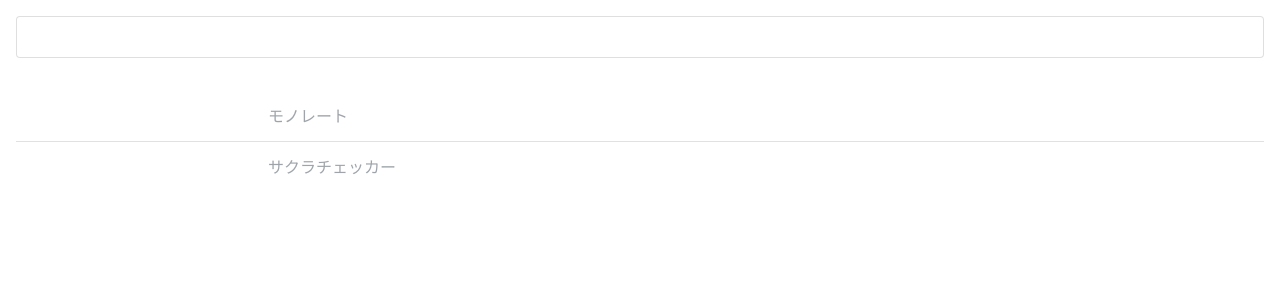
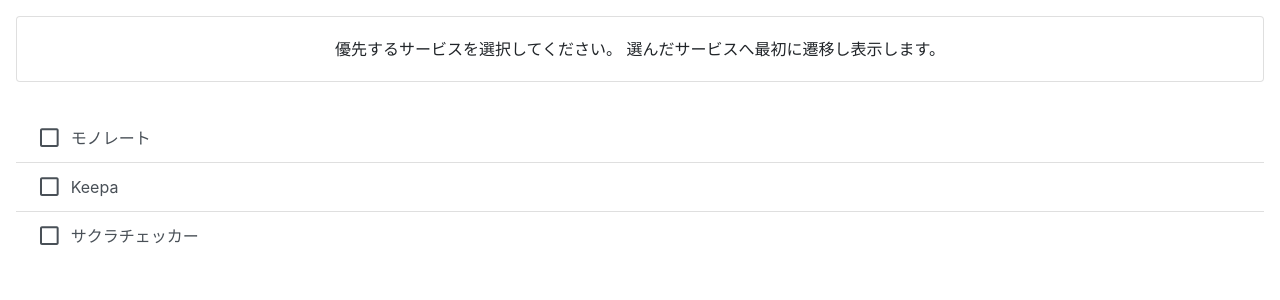
Before and after one commit to sharkpp/amazon-price-check, a React (Create React App) app: page / in a window 1280 px wide. Shown: the top 300 px of the page. Built offline with nearby package versions, Linux system fonts and the light colour scheme.

Commit message:
追加 設定の実装

```diff
--- a/package.json
+++ b/package.json
@@ -5,9 +5,11 @@
   "dependencies": {
     "@forevolve/bootstrap-dark": "^1.0.0-alpha.845",
     "@fortawesome/fontawesome-svg-core": "^1.2.25",
+    "@fortawesome/free-regular-svg-icons": "^5.11.2",
     "@fortawesome/free-solid-svg-icons": "^5.11.2",
     "@fortawesome/react-fontawesome": "^0.1.7",
     "bootstrap": "^4.3.1",
+    "localforage": "^1.7.3",
     "react": "^16.11.0",
     "react-bootstrap": "^1.0.0-beta.14",
     "react-dom": "^16.11.0",
--- a/src/App.css
+++ b/src/App.css
@@ -41,3 +41,12 @@
   padding-right: 2rem;
   text-align: left;
 }
+
+.config-message {
+  margin: 1rem;
+}
+
+.config-message .card-body {
+  text-align: center;
+  word-break: keep-all;
+}
--- a/src/App.js
+++ b/src/App.js
@@ -1,5 +1,5 @@
 import React from 'react';
-import { useEffect } from'react';
+import { useEffect, useState } from'react';
 import './App.css';
 
 import { Form } from 'react-bootstrap';
@@ -8,42 +8,84 @@
 import { Card } from 'react-bootstrap';
 import { Table } from 'react-bootstrap';
 
+import localforage from 'localforage';
+
 //import MainView from './main/mainView';
 import AmazonProductCard from './components/AmazonProductCard';
 import CheckerServiceLink from './components/CheckerServiceLink';
 
 
 const CheckerServiceList = [
-  {id: 'mnrate',         name: 'モノレート', getUrl: (asin) => `https://mnrate.com/item/aid/${asin}` },
+  {id: 'mnrate', name: 'モノレート', getUrl: (asin) => `https://mnrate.com/item/aid/${asin}` },
+  {id: 'keepa', name: 'Keepa', getUrl: (asin) => `https://keepa.com/#!product/5-${asin}` },
   {id: 'sakura-checker', name: 'サクラチェッカー', getUrl: (asin) => `https://sakura-checker.jp/search/${asin}` },
 ];
 const CheckerServiceListLookup = CheckerServiceList.reduce((r, checkerService, index) => (r[checkerService.id] = index, r), {});
 
+const KeyConfigPrimaryCheckerService = 'config.primary-checker';
 
 function App({ queryParams }) {
+  const [ primaryChecker, setPrimaryChecker ] = useState();
 
-  console.log('queryParams',queryParams);
+  //console.log('queryParams',queryParams);
   useEffect(() => {
-    console.log('queryParams.',queryParams);
-    if (queryParams.asin) {
-      const ASIN = queryParams.asin;
-      //window.location.href = `https://mnrate.com/item/aid/${ASIN}`;
-      //window.open(`https://mnrate.com/item/aid/${ASIN}`, '_blank');
-    }
+    //console.log('queryParams.',queryParams);
+    localforage.getItem(KeyConfigPrimaryCheckerService).then((value) => {
+      const checkerService = CheckerServiceList[CheckerServiceListLookup[value]];
+      if (checkerService) {
+        if (queryParams.asin) {
+          const url  = checkerService.getUrl(queryParams.asin);
+          //window.location.href = url;
+          window.open(url, '_blank');
+        }
+        setPrimaryChecker(checkerService.id);
+      }
+    }).catch((err) => {
+        console.log(err);
+    });
   }, [queryParams]);
 
   return (
     <div className="App">
-      <AmazonProductCard queryParams={queryParams} />
+      {queryParams.asin&&<AmazonProductCard queryParams={queryParams} />}
+      {!queryParams.asin&&<Card className="config-message">
+        <Card.Body>
+          優先するサービスを選択してください。
+          選んだサービスへ最初に遷移し表示します。
+        </Card.Body>
+      </Card>}
 
       <div className="check-service-list">
+
+        <ListGroup variant="flush">
+          {CheckerServiceList.map((checkerService) => (
+            <CheckerServiceLink
+              key={checkerService.id}
+              configurate={!queryParams.asin}
+              primary={primaryChecker===checkerService.id}
+              checkerService={checkerService}
+              queryParams={queryParams}
+              onClick={(queryParams_) => {
+                //console.log(queryParams_);
+                localforage.setItem(KeyConfigPrimaryCheckerService, queryParams_.id).then((value) => {
+                  setPrimaryChecker(value);
+                }).catch((err) => {
+                    console.log(err);
+                });
+              }}
+            />
+          ))}
+        </ListGroup>
+
+
+        {/*
         <Table responsive>
           <tbody>
-            {CheckerServiceList.map((checkerService) => (
+            {CheckerServiceList.map((checkerService,i) => (
                 <tr key={checkerService.id}>
-                  <td></td>
                   <td>
                     <CheckerServiceLink
+                      primary={0==i}
                       checkerService={checkerService}
                       queryParams={queryParams}
                     />
@@ -51,7 +93,7 @@
                 </tr>
             ))}
           </tbody>
-        </Table>
+            </Table>*/}
       </div>
 
 {/*<TransitionProgress />*/}
--- a/src/components/AmazonProductCard.css
+++ b/src/components/AmazonProductCard.css
@@ -2,6 +2,11 @@
   margin: 1rem;
 }
 
+.amazon-product-card .card-body > .card-title {
+  text-align: center;
+  word-break: keep-all;
+}
+
 .amazon-product-card .card-body > div:last-child {
-  margin-bottom: 0;
+  margin-bottom: 0 !important;
 }
--- a/src/components/AmazonProductCard.js
+++ b/src/components/AmazonProductCard.js
@@ -15,6 +15,7 @@
     <Card className="amazon-product-card">
       <Card.Body>
         <Card.Title>{queryParams.desc}</Card.Title>
+        <Card.Subtitle className="mb-2 text-muted">{queryParams.asin}</Card.Subtitle>
       </Card.Body>
     </Card>
   );
--- a/src/components/CheckerServiceLink.css
+++ b/src/components/CheckerServiceLink.css
@@ -1,4 +1,13 @@
-.checker-link {
+.checker-link_ {
   padding-top: 0;
   padding-bottom: 0;
 }
+
+.checker-link {
+  text-align: left;
+}
+
+.checker-link > .primary-status {
+  display: inline-block;
+  margin-right: 0.5rem;
+}
--- a/src/components/CheckerServiceLink.js
+++ b/src/components/CheckerServiceLink.js
@@ -1,26 +1,36 @@
 import React from 'react';
-import { useEffect } from'react';
 import './CheckerServiceLink.css';
 
-import { Form } from 'react-bootstrap';
 import { ListGroup } from 'react-bootstrap';
-import { Button } from 'react-bootstrap';
-import { Card } from 'react-bootstrap';
+import { FontAwesomeIcon } from '@fortawesome/react-fontawesome';
+import { faCheck } from '@fortawesome/free-solid-svg-icons';
+import { faCheckSquare, faSquare } from '@fortawesome/free-regular-svg-icons';
 
 //import MainView from './main/mainView';
 
-function CheckerServiceLink({ checkerService, queryParams }) {
-
+function CheckerServiceLink({ primary, configurate, checkerService, queryParams, onClick, ...otherProps }) {
+  //console.log([primary,checkerService]);
   return (
-    <Button
-      variant="link"
+    <ListGroup.Item
+      {...otherProps}
+      action
+      active={primary}
+      //variant={primary?"primary":"secondary"}
       className="checker-link"
+      onClick={!queryParams.asin?(()=>onClick(checkerService)):(()=>{return false;})}
       href={queryParams.asin&&checkerService.getUrl(queryParams.asin)}
       target="_blank"
-      disabled={!queryParams.asin}
     >
+      {configurate
+        ? (primary
+            ? <FontAwesomeIcon icon={faCheckSquare} fixedWidth size="lg" className="primary-status" />
+            : <FontAwesomeIcon icon={faSquare} fixedWidth size="lg" className="primary-status" />)
+        : (primary
+            ? <FontAwesomeIcon icon={faCheck} fixedWidth size="lg" className="primary-status" />
+            : <span className="primary-status fa-fw fa-lg" />)
+      }
       {checkerService.name}
-    </Button>
+    </ListGroup.Item>
   );
 }
 
```
Also changed, not shown: 1 other file (tests, documents, lock files or other folders).
